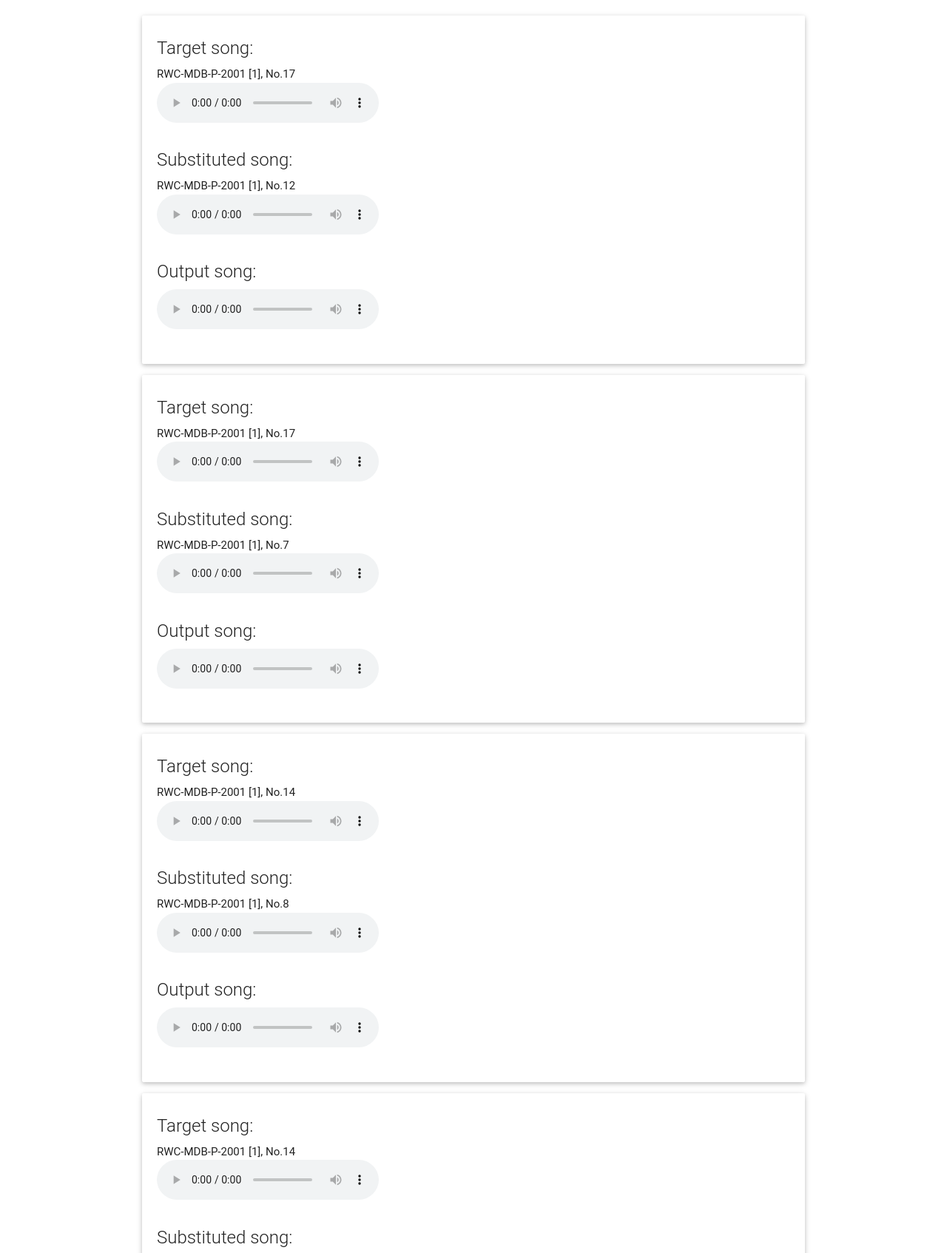
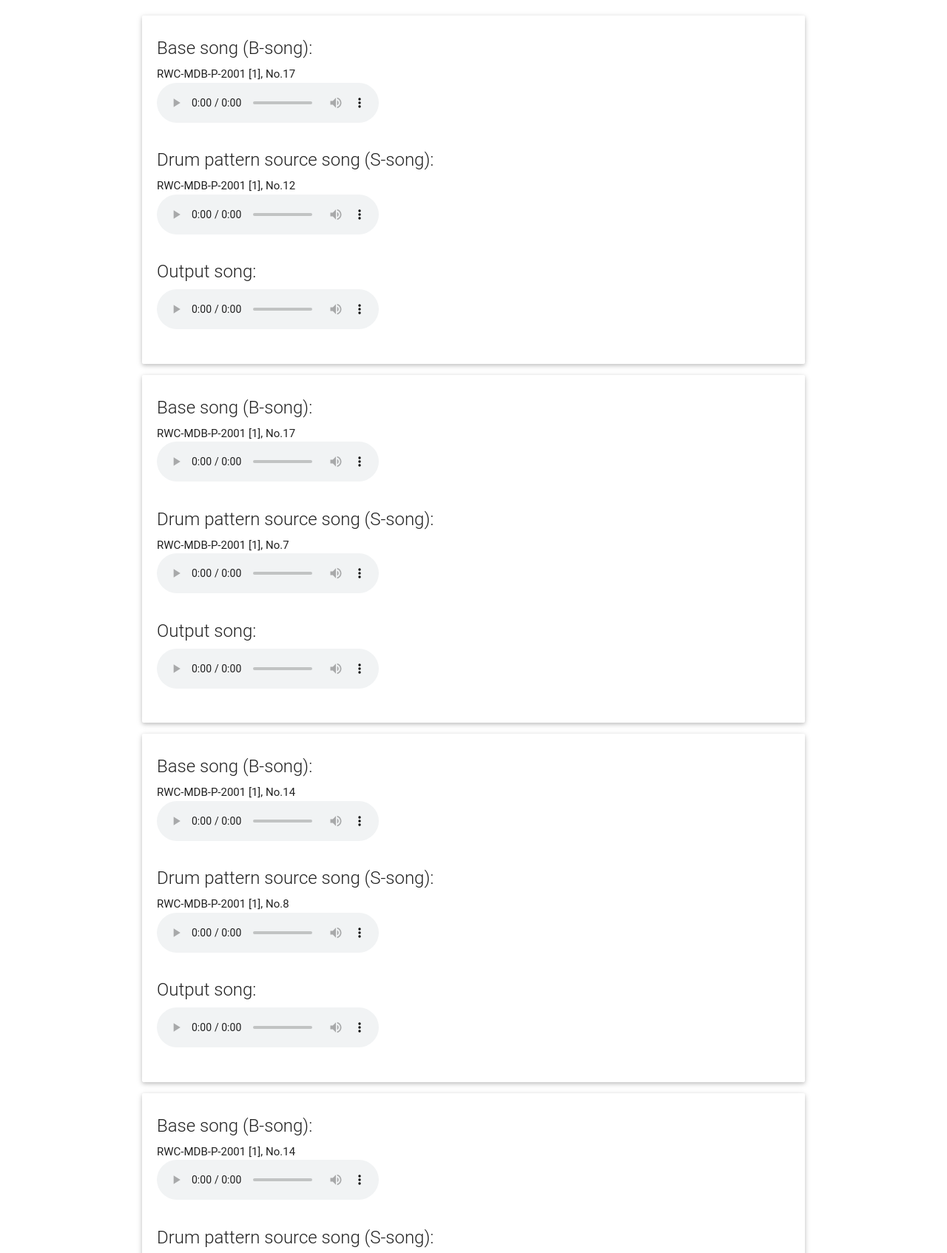
Before and after one commit to ShunSawada/ShunSawada.github.io, a plain HTML site: page transDrum/index.html in a window 1280 px wide. Shown: the part 153-1847 px from the top of the page at 74% size. Drawn offline with Linux system fonts and the light colour scheme; a web font is replaced by a local one.

Commit message:
fix description

```diff
--- a/transDrum/index.html
+++ b/transDrum/index.html
@@ -46,7 +46,7 @@
 
                     <div class="card">
                         <div class="card-content">
-                            <span class="card-title">Target song:</span>
+                            <span class="card-title">Base song (B-song):</span>
                             <div class="row">
                                 <div class="col s12">
                                     RWC-MDB-P-2001 [1], No.17
@@ -57,7 +57,7 @@
                                     </audio>
                                 </div>
                             </div>
-                            <span class="card-title">Substituted song:</span>
+                            <span class="card-title">Drum pattern source song (S-song):</span>
                             <div class="row">
                                 <div class="col s12">
                                     RWC-MDB-P-2001 [1], No.12
@@ -81,7 +81,7 @@
 
                     <div class="card">
                         <div class="card-content">
-                            <span class="card-title">Target song:</span>
+                            <span class="card-title">Base song (B-song):</span>
                             <div class="row">
                                 <div class="col s12">
                                     RWC-MDB-P-2001 [1], No.17
@@ -92,7 +92,7 @@
                                     </audio>
                                 </div>
                             </div>
-                            <span class="card-title">Substituted song:</span>
+                            <span class="card-title">Drum pattern source song (S-song):</span>
                             <div class="row">
                                 <div class="col s12">
                                     RWC-MDB-P-2001 [1], No.7
@@ -116,7 +116,7 @@
 
                     <div class="card">
                         <div class="card-content">
-                            <span class="card-title">Target song:</span>
+                            <span class="card-title">Base song (B-song):</span>
                             <div class="row">
                                 <div class="col s12">
                                     RWC-MDB-P-2001 [1], No.14
@@ -127,7 +127,7 @@
                                     </audio>
                                 </div>
                             </div>
-                            <span class="card-title">Substituted song:</span>
+                            <span class="card-title">Drum pattern source song (S-song):</span>
                             <div class="row">
                                 <div class="col s12">
                                     RWC-MDB-P-2001 [1], No.8
@@ -151,7 +151,7 @@
 
                     <div class="card">
                         <div class="card-content">
-                            <span class="card-title">Target song:</span>
+                            <span class="card-title">Base song (B-song):</span>
                             <div class="row">
                                 <div class="col s12">
                                     RWC-MDB-P-2001 [1], No.14
@@ -162,7 +162,7 @@
                                     </audio>
                                 </div>
                             </div>
-                            <span class="card-title">Substituted song:</span>
+                            <span class="card-title">Drum pattern source song (S-song):</span>
                             <div class="row">
                                 <div class="col s12">
                                     RWC-MDB-P-2001 [1], No.18
@@ -186,7 +186,7 @@
 
                     <div class="card">
                         <div class="card-content">
-                            <span class="card-title">Target song:</span>
+                            <span class="card-title">Base song (B-song):</span>
                             <div class="row">
                                 <div class="col s12">
                                     RWC-MDB-P-2001 [1], No.12
@@ -197,7 +197,7 @@
                                     </audio>
                                 </div>
                             </div>
-                            <span class="card-title">Substituted song:</span>
+                            <span class="card-title">Drum pattern source song (S-song):</span>
                             <div class="row">
                                 <div class="col s12">
                                     RWC-MDB-P-2001 [1], No.8
@@ -221,7 +221,7 @@
 
                                         <div class="card">
                         <div class="card-content">
-                            <span class="card-title">Target song:</span>
+                            <span class="card-title">Base song (B-song):</span>
                             <div class="row">
                                 <div class="col s12">
                                     RWC-MDB-P-2001 [1], No.12
@@ -232,7 +232,7 @@
                                     </audio>
                                 </div>
                             </div>
-                            <span class="card-title">Substituted song:</span>
+                            <span class="card-title">Drum pattern source song (S-song):</span>
                             <div class="row">
                                 <div class="col s12">
                                     RWC-MDB-P-2001 [1], No.24
```
